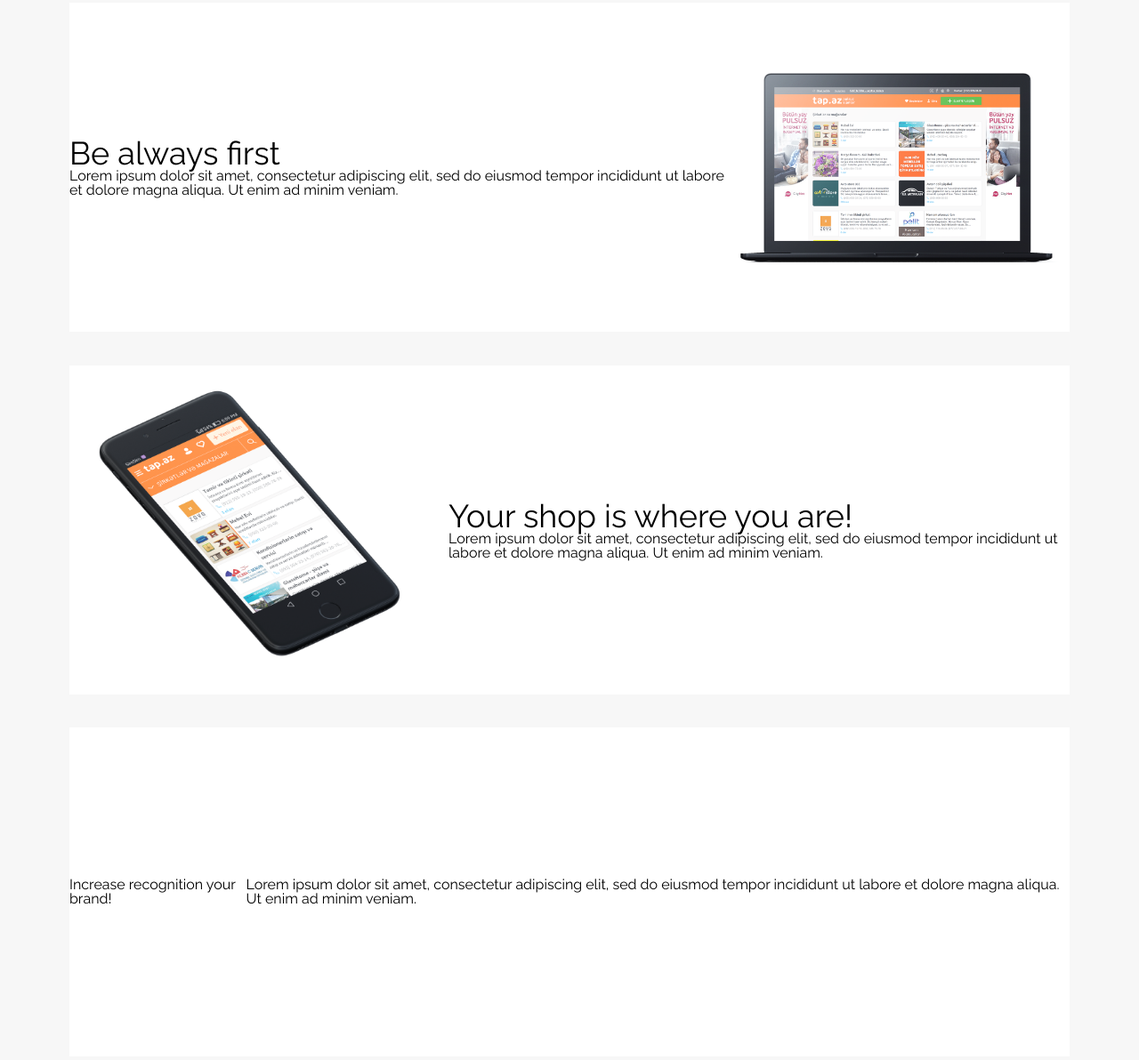
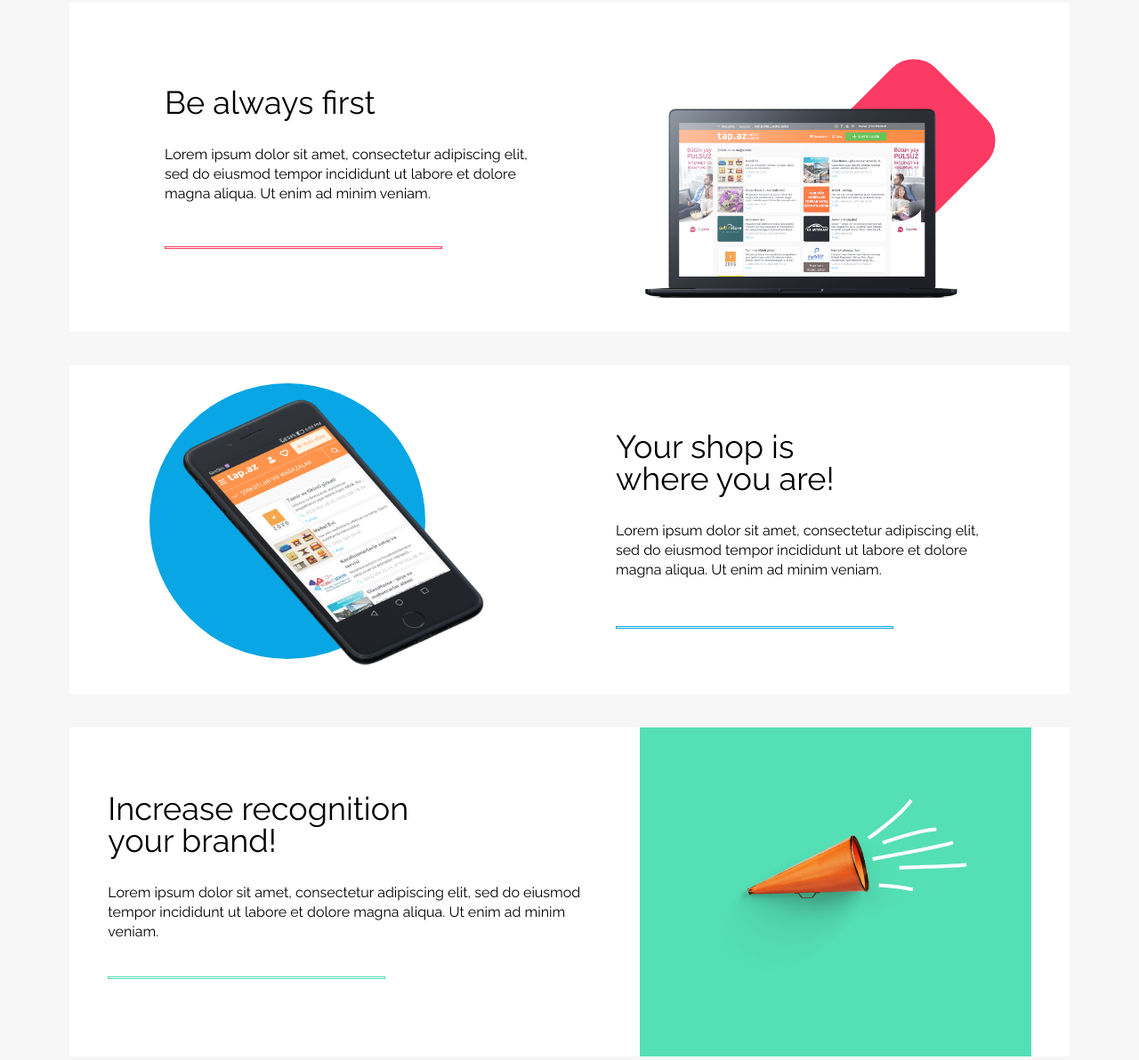
Before and after one commit to alebokus/CodersLab_bootcamp, a plain HTML site: page HTML_CSS_Layout_Noresponsive/index.html in a window 1280 px wide. Shown: the part 1545-2737 px from the top of the page at 89% size. Drawn offline with nearby package versions, Linux system fonts and the light colour scheme.

Commit message:
Finish main part

```diff
--- a/HTML_CSS_Layout_Noresponsive/css/style.css
+++ b/HTML_CSS_Layout_Noresponsive/css/style.css
@@ -207,30 +207,127 @@ main .container {
     align-items: center;
 }
 
-article {
+.article_text {
     background: white;
     height: 370px;
     width: 1124px;
     display: flex;
     align-items: center;
-}
-
-article:nth-of-type(2) {
-    margin: 37.5px 0;
+    justify-content: space-evenly;
+    position: relative;
 }
 
 .article_text img {
     display: block;
 }
 
-.article_text {
-    display: flex;
-    align-items: center;
-    justify-content: space-evenly;
+.article_text .text h2 {
+    font-size: 36px;
+    padding-bottom: 30px;
 }
 
-article .text h2 {
-    font-size: 36px;
+.article_text .text p {
+    line-height: 22px;
+}
+
+.article_text:nth-of-type(1) .text {
+    width: 416px;
+    height: 182px;
+    position: relative;
+}
+
+.article_text:nth-of-type(1) .text::after {
+    content: "";
+    display: block;
+    width: 310px;
+    height: 1px;
+    border: 1px solid var(--side-color-pink);
+    position: absolute;
+    top: 180px;
+}
+
+.article_text:nth-of-type(1) img {
+    padding-top: 80px;
+    z-index: 2;
+}
+
+.article_text:nth-of-type(1)::after {
+    content: "";
+    display: block;
+    width: 150px;
+    height: 150px;
+    background: var(--side-color-pink);
+    border-radius: 35px;
+    position: absolute;
+    transform: rotate(45deg);
+    top: 80px;
+    right: 100px;
+}
+
+.article_text:nth-of-type(2) {
+    margin: 37.5px 0;
+}
+
+.article_text:nth-of-type(2) .text {
+    width: 416px;
+    height: 224px;
+    position: relative;
+}
+
+.article_text:nth-of-type(2) .text::after {
+    content: "";
+    display: block;
+    width: 310px;
+    height: 1px;
+    border: 1px solid var(--main-color);
+    position: absolute;
+    top: 220px;
+}
+
+.article_text:nth-of-type(2) img {
+    padding-top: 20px;
+    z-index: 2;
+}
+
+.article_text:nth-of-type(2)::after {
+    content: "";
+    display: block;
+    width: 310px;
+    height: 310px;
+    background: var(--main-color);
+    border-radius: 50%;
+    position: absolute;
+    transform: rotate(45deg);
+    top: 20px;
+    left: 90px;
+}
+
+.article_text:nth-of-type(3) .text {
+    width: 554px;
+    height: 224px;
+}
+
+.article_text:nth-of-type(3) .text::after {
+    content: "";
+    display: block;
+    width: 310px;
+    height: 1px;
+    border: 1px solid var(--side-color-green);
+    position: absolute;
+    top: 280px;
+}
+
+.notifications {
+    width: 440px;
+    height: 370px;
+    background: var(--side-color-green);
+    display: flex;
+    justify-content: center;
+    align-items: center;
+}
+
+.notifications::after {
+    content: url("../images/Trumpet/Trumpet.png");
 }
 
 /*
--- a/HTML_CSS_Layout_Noresponsive/index.html
+++ b/HTML_CSS_Layout_Noresponsive/index.html
@@ -62,7 +62,6 @@
 
 <main>
     <div class="container">
-        <article>
         <div class="article_text">
             <div class="text">
                 <h2>Be always first</h2>
@@ -71,25 +70,22 @@
             </div>
             <img src="images/Macbook2/Macbook2.png" alt="">
         </div>
-        </article>
-        <article>
         <div class="article_text">
             <img src="images/iPhone2/iPhone2.png" alt="">
             <div class="text">
-                    <h2>Your shop is where you are!</h2>
+                <h2>Your shop is<br>where you are!</h2>
                 <p>Lorem ipsum dolor sit amet, consectetur adipiscing elit, sed do eiusmod tempor incididunt ut
                     labore et dolore magna aliqua. Ut enim ad minim veniam.</p>
             </div>
         </div>
-        </article>
-        <article>
         <div class="article_text">
-                <h2>Increase recognition your brand!</h2>
+            <div class="text">
+                <h2>Increase recognition <br>your brand!</h2>
                 <p>Lorem ipsum dolor sit amet, consectetur adipiscing elit, sed do eiusmod tempor incididunt ut labore
                     et dolore magna aliqua. Ut enim ad minim veniam.</p>
             </div>
-        </article>
             <div class="notifications"></div>
+        </div>
     </div>
 </main>
 
```
Also changed, not shown: HTML_CSS_Layout_Noresponsive/images/Trumpet/Trumpet.png (added). Lines whose indentation alone changed are shown as unchanged.
